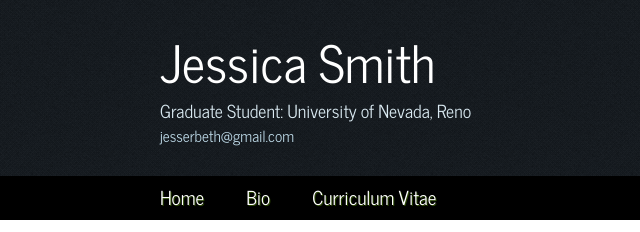
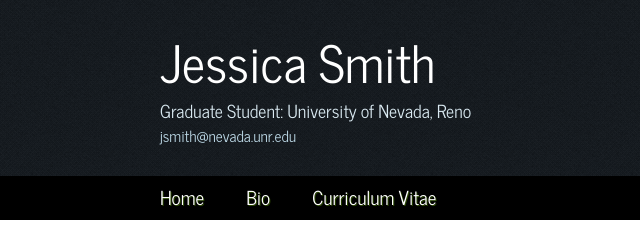
Before and after one commit to jesserbeth/jesserbeth.github.io, a plain HTML site: page another_page.html in a window 1280 px wide. Shown: the top 232 px of the page, 0-640 px from the left. Drawn offline with Linux system fonts and the light colour scheme.

Commit message:
"Updating email in header of all pages."

```diff
--- a/another_page.html
+++ b/another_page.html
@@ -19,7 +19,7 @@
           <!-- class="logo_colour", allows you to change the colour of the text -->
           <h1><a href="index.html">Jessica Smith<span class="logo_colour"></span></a></h1>
           <h2>Graduate Student: University of Nevada, Reno</h2>
-          <h3>jesserbeth@gmail.com</h3>
+          <h3>jsmith@nevada.unr.edu</h3>
         </div>
       </div>
       <nav>
```
Also changed, not shown: examples.html (+1 -1 lines), index.html (+1 -1 lines), page.html (+1 -1 lines).
